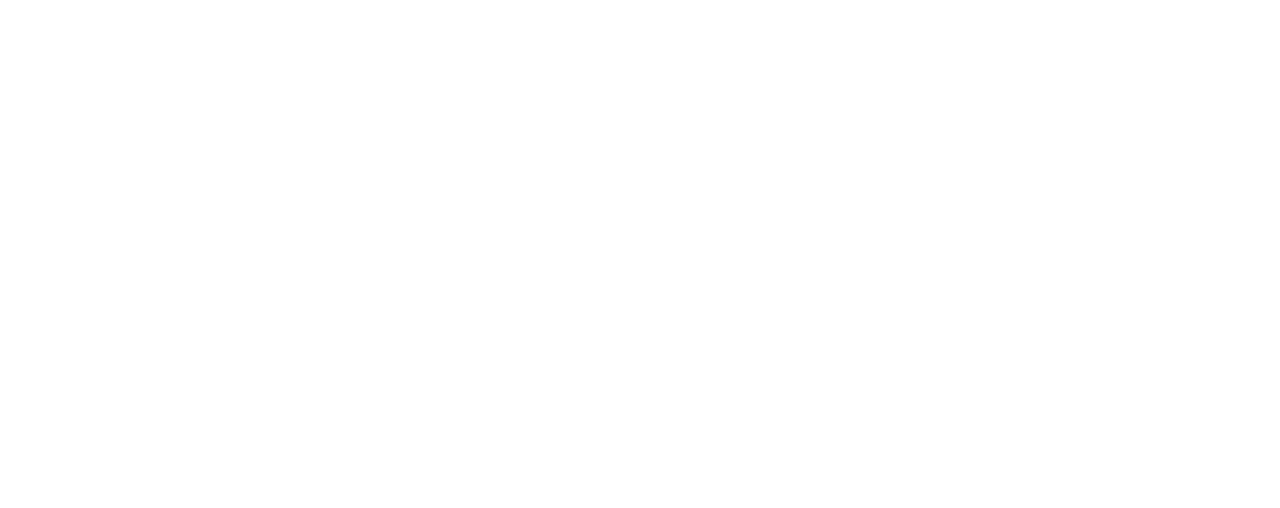
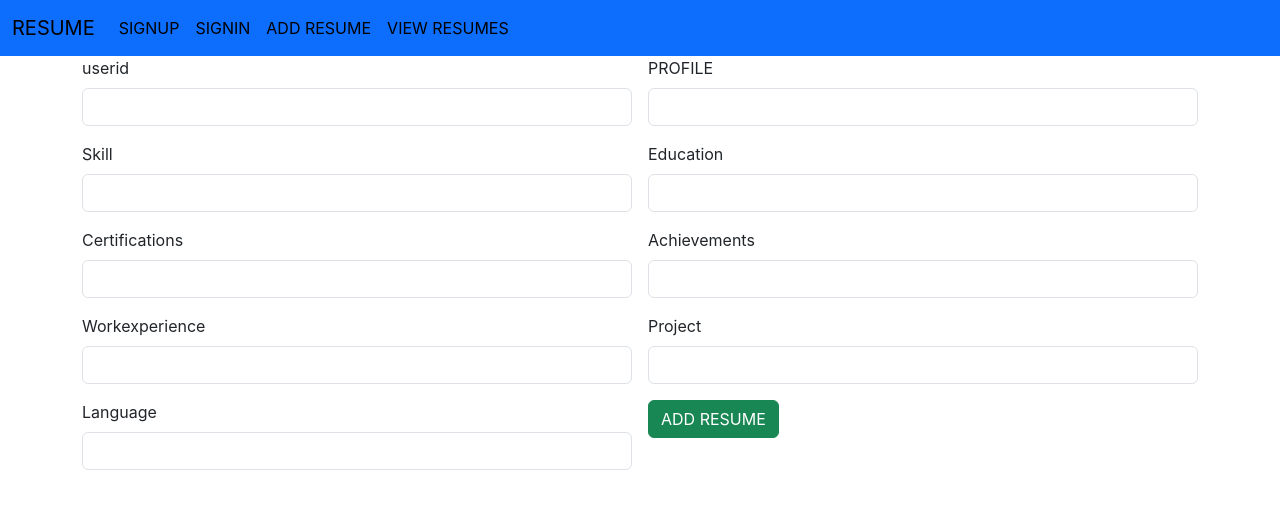
Before and after one commit to taniya-ignatius/resume-app-frontend, a React (Create React App) app: page /add in a window 1280 px wide. Before the commit this address had no page. Shown: the top 508 px of the page. Built offline with nearby package versions, Linux system fonts and the light colour scheme.

Commit message:
Resume added

```diff
--- a/src/App.js
+++ b/src/App.js
@@ -3,6 +3,7 @@
 import { BrowserRouter, Route, Routes } from 'react-router-dom';
 import Add from './components/Add';
 import SignIn from './components/SignIn';
+import AddResume from './components/AddResume';
 
 function App() {
   return (
@@ -11,6 +12,7 @@
      <Routes>
       <Route path='/' element={<Add/>}/>
       <Route path='/signin' element={<SignIn/>}/>
+      <Route path='/add' element={<AddResume/>}/>
      </Routes>
      </BrowserRouter>
     </div>
--- /dev/null
+++ b/src/components/AddResume.jsx
@@ -0,0 +1,105 @@
+import axios from 'axios'
+import React, { useState } from 'react'
+import NavBar from './NavBar'
+
+const AddResume = () => {
+    const [input, setInput] = new useState(
+        {
+            "userid":"",
+            "profile": "",
+            "Skill": "",
+            "Education": "",
+            "Certifications": "",
+            "Achievements": "",
+            "Workexperience": "",
+            "Project": "",
+            "Language": ""
+        }
+    )
+    const inputHandler = (event) => {
+        setInput({ ...input, [event.target.name]: event.target.value })
+    }
+    const readValues = () => {
+        console.log(input)
+        axios.post("http://localhost:3002/api/resume/add", input).then(
+            (response) => {
+                console.log(response.data)
+                if (response.data.status == "success") {
+                    alert("Successfully added")
+                    setInput(
+                        {
+                            "userid":"",
+                            "profile": "",
+                            "Skill": "",
+                            "Education": "",
+                            "Certifications": "",
+                            "Achievements": "",
+                            "Workexperience": "",
+                            "Project": "",
+                            "Language": ""
+                        }
+                    )
+                } else {
+                    alert("Something went wrong")
+                }
+            }
+        )
+    }
+    return (
+        <div>
+            <NavBar />
+            <div className="container">
+                <div className="row g-3">
+                    <div className="col col-sm-12 col-md-12 col-lg-12 col-xl-12 col-xxl-12">
+                        <div className="row g-3">
+                        <div className="col col-12 col-sm-6 col-md-6 col-lg-6 col-xl-6 col-xxl-6">
+                                <label htmlFor="" className="form-label">userid</label>
+                                <input type="text" className="form-control" name="userid" value={input.userid} onChange={inputHandler} />
+                            </div>
+                            <div className="col col-12 col-sm-6 col-md-6 col-lg-6 col-xl-6 col-xxl-6">
+                                <label htmlFor="" className="form-label">PROFILE</label>
+                                <input type="text" className="form-control" name="profile" value={input.profile} onChange={inputHandler} />
+                            </div>
+                            <div className="col col-12 col-sm-6 col-md-6 col-lg-6 col-xl-6 col-xxl-6">
+                                <label htmlFor="" className="form-label">Skill</label>
+                                <input type="text" className="form-control" name="Skill" value={input.Skill} onChange={inputHandler} />
+                            </div>
+                            <div className="col col-12 col-sm-6 col-md-6 col-lg-6 col-xl-6 col-xxl-6">
+                                <label htmlFor="" className="form-label">Education</label>
+                                <input type="text" className="form-control" name="Education" value={input.Education} onChange={inputHandler} />
+                            </div>
+                            <div className="col col-12 col-sm-6 col-md-6 col-lg-6 col-xl-6 col-xxl-6">
+                                <label htmlFor="" className="form-label">Certifications</label>
+                                <input type="text" className="form-control" name="Certifications" value={input.Certifications} onChange={inputHandler} />
+                            </div>
+                            <div className="col col-12 col-sm-6 col-md-6 col-lg-6 col-xl-6 col-xxl-6">
+                                <label htmlFor="" className="form-label">Achievements</label>
+                                <input type="text" className="form-control" name="Achievements" value={input.Achievements} onChange={inputHandler} />
+                            </div>
+
+                            <div className="col col-12 col-sm-6 col-md-6 col-lg-6 col-xl-6 col-xxl-6">
+                                <label htmlFor="" className="form-label">Workexperience</label>
+                                <input type="text" className="form-control" name="Workexperience" value={input.Workexperience} onChange={inputHandler} />
+                            </div>
+
+                            <div className="col col-12 col-sm-6 col-md-6 col-lg-6 col-xl-6 col-xxl-6">
+                                <label htmlFor="" className="form-label">Project</label>
+                                <input type="text" className="form-control" name="Project" value={input.Project} onChange={inputHandler} />
+                            </div>
+
+                            <div className="col col-12 col-sm-6 col-md-6 col-lg-6 col-xl-6 col-xxl-6">
+                                <label htmlFor="" className="form-label">Language</label>
+                                <input type="text" className="form-control" name="Language" value={input.Language} onChange={inputHandler} />
+                            </div>
+                            <div className="col col-12 col-sm-6 col-md-6 col-lg-6 col-xl-6 col-xxl-6">
+                                <button className="btn btn-success" onClick={readValues}>ADD RESUME</button>
+                            </div>
+                        </div>
+                    </div>
+                </div>
+            </div>
+        </div>
+    )
+}
+
+export default AddResume
--- a/src/components/NavBar.jsx
+++ b/src/components/NavBar.jsx
@@ -18,7 +18,7 @@
           <a class="nav-link active" aria-current="page" href="/signin">SIGNIN</a>
         </li>
         <li class="nav-item">
-          <a class="nav-link active" aria-current="page" href="/view">ADD RESUME</a>
+          <a class="nav-link active" aria-current="page" href="/add">ADD RESUME</a>
         </li>
         <li class="nav-item">
           <a class="nav-link active" aria-current="page" href="/view">VIEW RESUMES</a>
```
